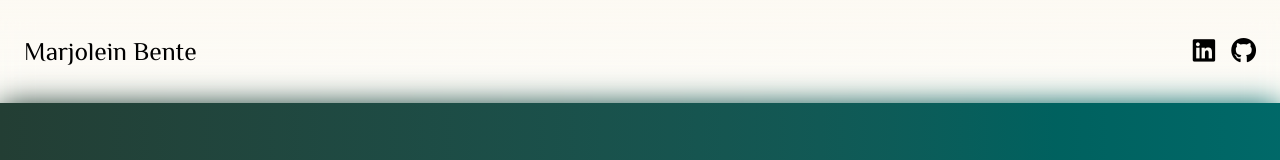
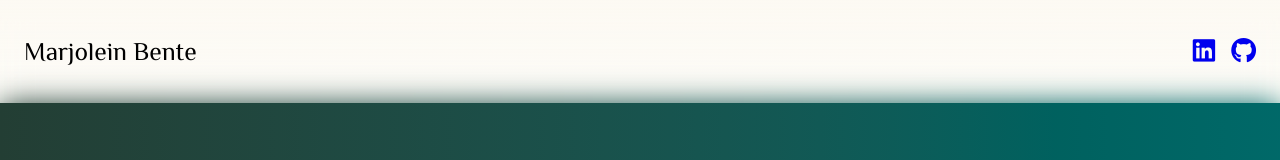
Before and after one commit to Menatith/resume, an Angular app: page / in a window 1280 px wide. Shown: the top 160 px of the page. Built offline with nearby package versions, Linux system fonts and the light colour scheme.

Commit message:
anchor tag social media

```diff
--- a/src/app/header/header.component.css
+++ b/src/app/header/header.component.css
@@ -11,6 +11,10 @@ nav {
   display: flex;
   justify-content: space-between;
   font-size: 1.6rem;
+
+  a:visited {
+    color: inherit;
+  }
 }
 
 .app-title {
--- a/src/app/header/header.component.html
+++ b/src/app/header/header.component.html
@@ -4,8 +4,16 @@
     <div class="app-title">Marjolein Bente</div>
     <div class="menu-right">
       <ul>
-        <li><i class="fa-brands fa-linkedin"></i></li>
-        <li><i class="fa-brands fa-github"></i></li>
+        <li>
+          <a href="https://www.linkedin.com/in/marjolein-bente-b88784150/"
+            ><i class="fa-brands fa-linkedin"></i
+          ></a>
+        </li>
+        <li>
+          <a href="https://github.com/Menatith"
+            ><i class="fa-brands fa-github"></i
+          ></a>
+        </li>
       </ul>
       <!-- <ul>
       <li>EN</li>
```
